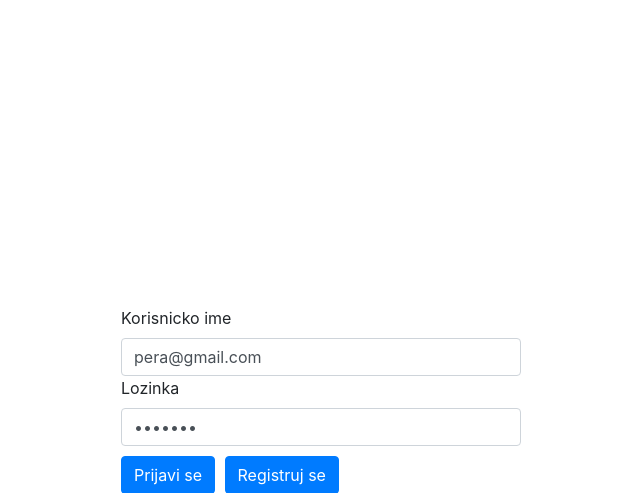
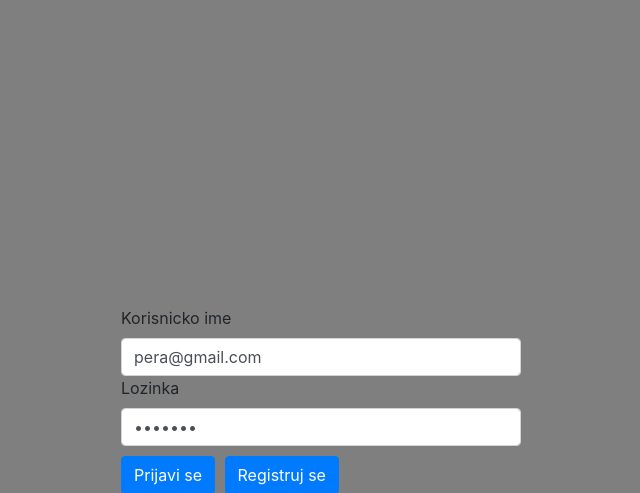
Before and after one commit to SofijaMilinovic/iteh-prvi-domaci, a PHP site: page / in a window 1280 px wide. Shown: the top 493 px of the page, without its empty margins (319-959 px from the left). Run offline with PHP 8.4, Linux system fonts and the light colour scheme.

Commit message:
boja pozadine

```diff
--- a/css/main.css
+++ b/css/main.css
@@ -40,3 +40,7 @@
     font-size: 30px;
     margin-top: 5px;
 }
+
+body {
+    background-color: rgba(0, 0, 0, 0.5);
+}
```
